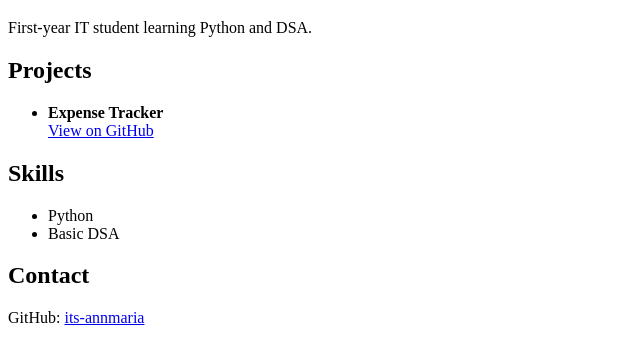
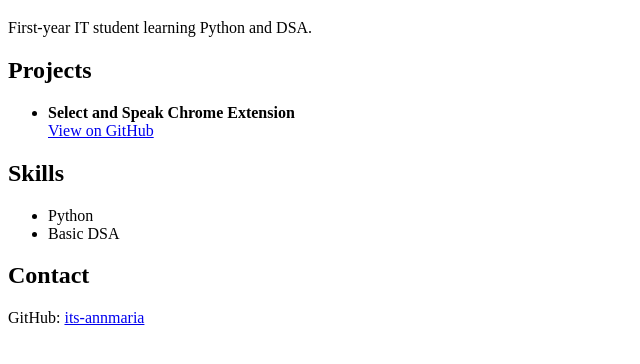
Before and after one commit to its-annmaria/annmaria.github.io, a plain HTML site: page index.html in a window 1280 px wide. Shown: the part 62-426 px from the top of the page, without its empty margins (0-640 px from the left). Drawn offline with Linux system fonts and the light colour scheme.

Commit message:
Update index.html

```diff
--- a/index.html
+++ b/index.html
@@ -10,7 +10,7 @@
   <h2>Projects</h2>
   <ul>
     <li>
-      <b>Expense Tracker</b><br>
+      <b>Select and Speak Chrome Extension</b><br>
       <a href="https://github.com/its-annmaria/select-and-speak">
         View on GitHub
       </a>
```
